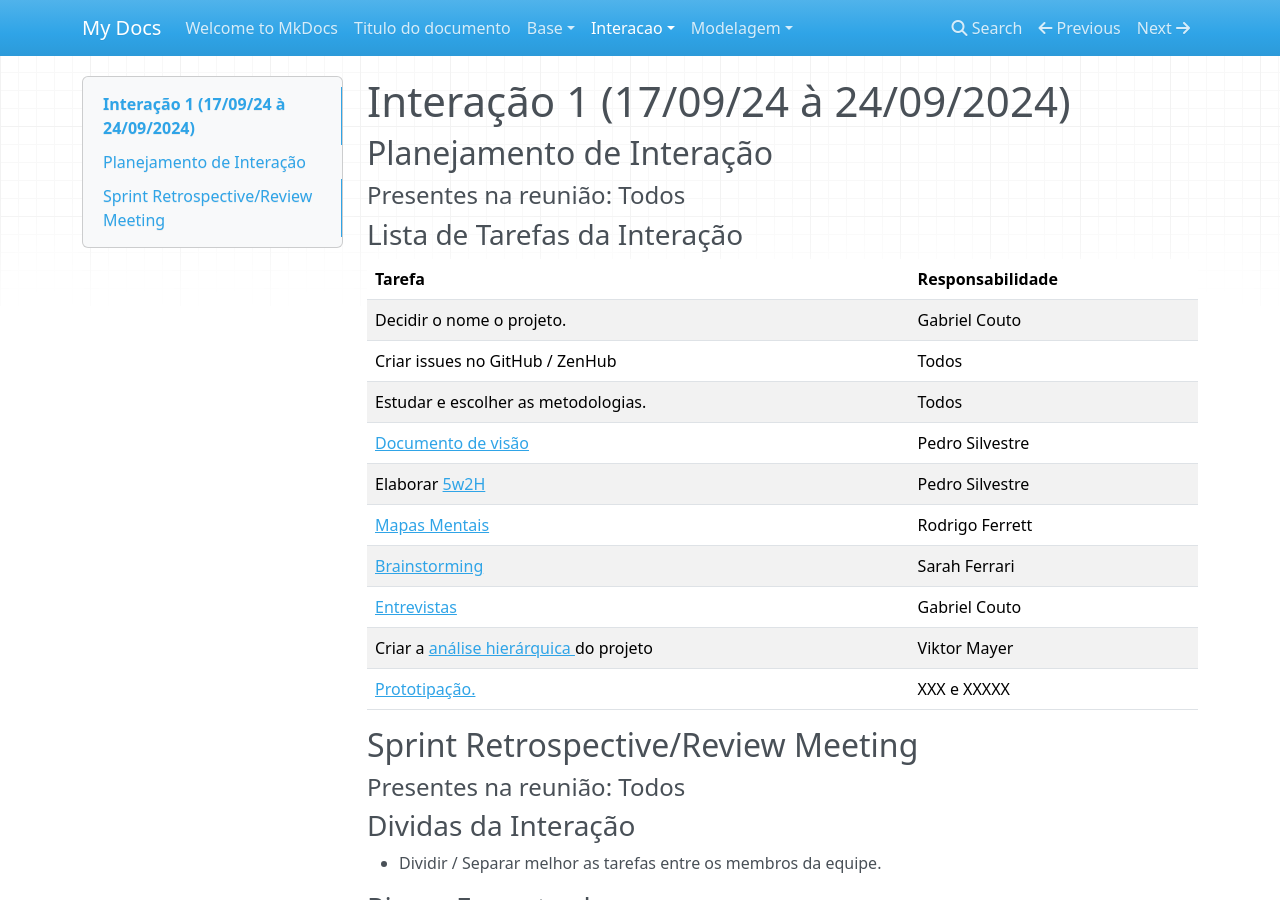
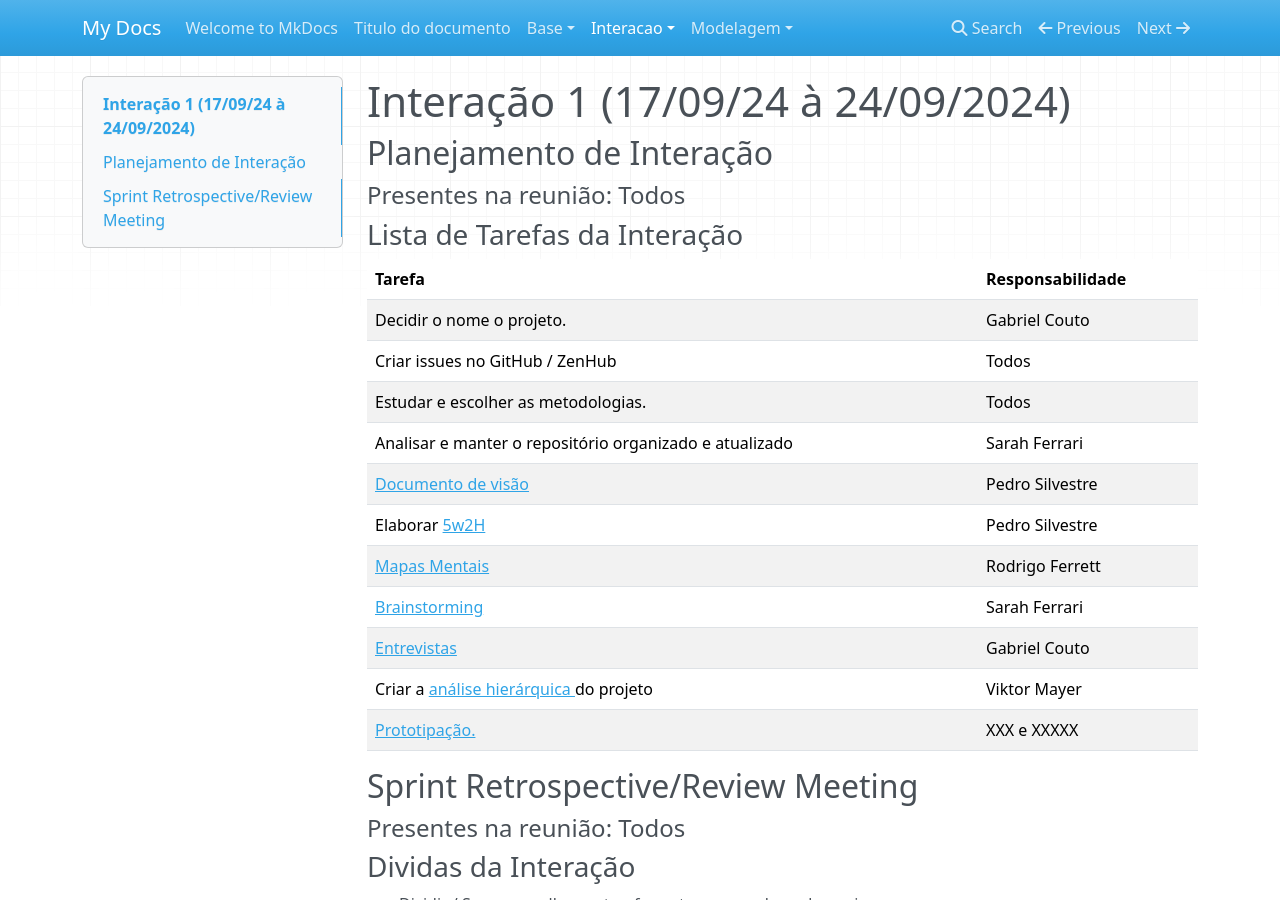
Before and after one commit to Projetos-de-Extensao/PFE_24.2_8001_II_RaveBreaking, an MkDocs documentation site: the page built from docs/interacao/interacao1.md, in a window 1280 px wide and 900 px high. Built offline with MkDocs 1.6.1, drawn with Linux system fonts in a browser that asks for light colours; nearby versions of some CDN libraries.

Commit message:
Update interacao1.md

```diff
--- a/docs/interacao/interacao1.md
+++ b/docs/interacao/interacao1.md
@@ -16,6 +16,7 @@ title: Interação 1
 | Decidir o nome o projeto.|Gabriel Couto|
 | Criar issues no GitHub / ZenHub| Todos|
 | Estudar e escolher as metodologias.| Todos|
+| Analisar e manter o repositório organizado e atualizado | Sarah Ferrari|
 | [Documento de visão](https://github.com/Projetos-de-Extensao/PFE_24.2_8001_II_RaveBreaking/blob/main/docs/base/documento_de_visao.md) |Pedro Silvestre|
 | Elaborar [5w2H](https://github.com/Projetos-de-Extensao/PFE_24.2_8001_II_RaveBreaking/blob/main/docs/base/5w2h.md) |Pedro Silvestre|
 | [Mapas Mentais](https://github.com/Projetos-de-Extensao/PFE_24.2_8001_II_RaveBreaking/blob/main/docs/base/mapa_mental.md) |Rodrigo Ferrett|
```
